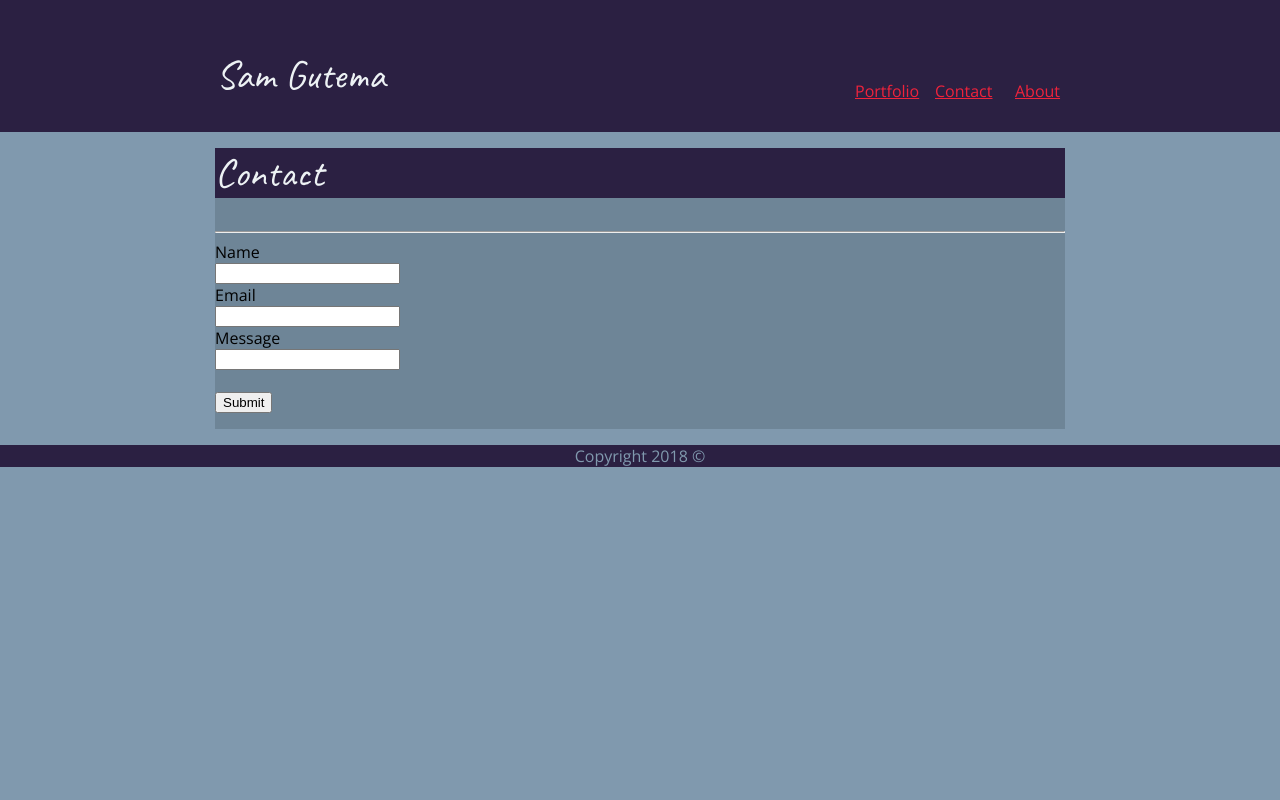
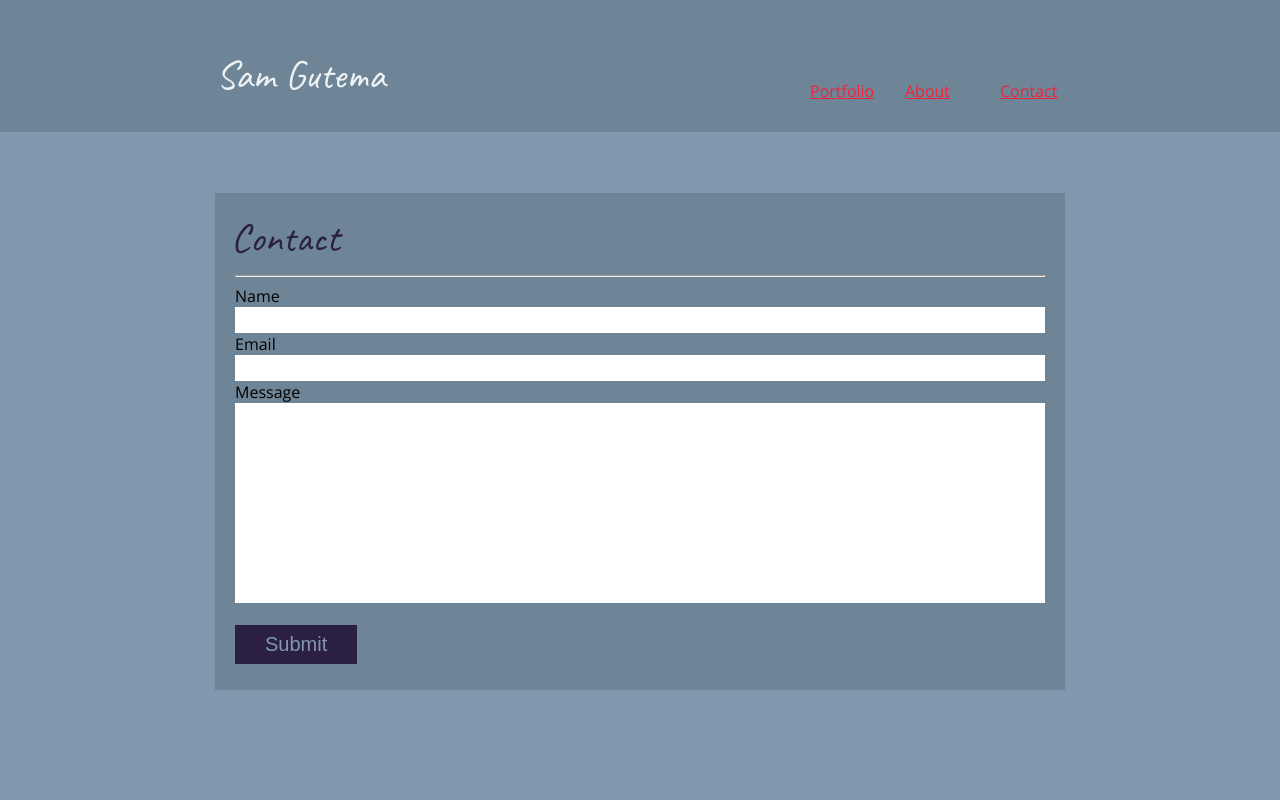
Before and after one commit to samgutema/Basic-Portfolio, a plain HTML site: page contact.html in a window 1280 px wide. Shown: the top 800 px of the page. Drawn offline with nearby package versions, Linux system fonts and the light colour scheme.

Commit message:
final submit 1.0

```diff
--- a/Assets/CSS/style.css
+++ b/Assets/CSS/style.css
@@ -11,7 +11,9 @@
 }
 
  header,footer {
-    background: #2B2042;
+    /* background: #2B2042; */
+    background-color: rgb(110, 133, 151);
+
     color: #8099AE;
 
 
@@ -25,15 +27,66 @@ header {
 
 }
 
-section h2, {
-    color:#EDF2F4;
-    margin:0;
-}
 
 h2 {
     font-size: 40px;
     margin-top: 0;
+    /* background: #2B2042; */
+    /* color:#8099AE; */
+    color:#2B2042;
+    margin-left: 16px;
+    margin-top: 20px;
+    margin-bottom: 12px;
+
 }
+
+
+section h2, {
+    color:#2B2042;
+    margin:0;
+    /* background: #2B2042; */
+
+
+}
+
+#input1 {
+    font-size: 16px;
+    width: 810px;
+    border:solid rgba(255, 255, 255, 0.829)
+
+}
+
+#input2 {
+    font-size: 16px;
+    width: 810px;
+    border:solid rgba(255, 255, 255, 0.829)
+
+}
+
+#input3 {
+    font-size: 16px;
+    height: 200px;
+    width: 810px;
+    border:solid rgba(255, 255, 255, 0.829)
+
+}
+
+#submit {
+    background: #2B2042;
+    color: #8099AE;
+    padding: 8px 30px;
+    border: none;
+    font-size: 20px;
+    margin-bottom: 10px;
+}
+
+
+#con {
+    padding-left: 20px;
+
+}
+
+
 
 h1 {
     font-size: 40px;
@@ -64,9 +117,27 @@ body {
     overflow: auto;
     width: 850px;
     margin: 0 auto;
-    background: #2B2042;
+    /* background: #2B2042; */
+}
 
+.content-wrap-p {
+    max-width: 950px;
+    overflow: auto;
+    width: 850px;
+    margin: 0 auto;
+    /* background: #2B2042; */
 }
+
+.content-wrap-c {
+    max-width: 950px;
+    overflow: auto;
+    width: 850px;
+    margin: 0 auto;
+    /* background: #2B2042; */
+}
+
+
+
 
 a {
     color: #EF233C;
@@ -77,19 +148,27 @@ a {
 
 
     width: 180px;
+    margin-right: -145px;
+    float: right;
+    margin-top: 50px;
+    padding: 30px;
+
+}
+
+
+/* .p-page-nav a {
+    width: 180px;
     margin-right: -160px;
     float: right;
     margin-top: 50px;
     padding: 30px;
 
-
-
-}
+} */
 
 .img1 {
     float: left;
-    height: 100px;
-    width: 180px;
+    height: 150px;
+    width: 250px;
     margin-left: 20px;
     margin-right: 20px;
     margin-top: 20px;
@@ -99,15 +178,62 @@ a {
     background-color: rgb(110, 133, 151);
     width: 850px;
     margin: 0 auto;
-    margin-top: 15px;
+    margin-top: 60px;
     border: 1px solid #8099AE;
-    margin-bottom: 15px;
+    margin-bottom: 500px;
 
 }
+
+.body-content-p {
+    background-color: rgb(110, 133, 151);
+    width: 850px;
+    margin: 0 auto;
+    margin-top: 60px;
+    border: 1px solid #8099AE;
+    margin-bottom: 330px;
+    padding-bottom:120px;
+
+}
+
+.pimg {
+    margin: 20px;
+
+}
+
+.body-content-c {
+    background-color: rgb(110, 133, 151);
+    width: 850px;
+    margin: 0 auto;
+    margin-top: 60px;
+    border: 1px solid #8099AE;
+    margin-bottom: 375px;
+
+
+}
+
+footer {
+    text-align: center;
+}
+
+
 
 .footer-wrap {
     text-align: center;
     background: #2B2042;
+}
+
+}
+.footer-wrap-p {
+    text-align: center;
+    background: #2B2042;
+}
 
 
 }
+.footer-wrap-c {
+    text-align: center;
+    background: #2B2042;
+    height:2px;
+
+
+}
--- a/contact.html
+++ b/contact.html
@@ -13,14 +13,14 @@
 
         <header>
 
-            <div class="content-wrap">
+            <div class="content-wrap-c">
 
                 <h1>Sam Gutema</h1>
 
                     <div class="page-nav">
                         <nav>
+                            <a href="contact.html"> Contact </a>
                             <a href="index.html"> About </a>
-                            <a href="contact.html"> Contact </a>
                             <a href="portfolio.html"> Portfolio </a>
 
                         </nav>
@@ -32,28 +32,31 @@
         </header>
 
 
-        <section class="body-content">
+        <section class="body-content-c">
 
             <header> <h2> Contact </h2> </header>
 
-            <hr>
+            <hr width="95%">
 
             <form action="/action_page.php">
+                <div id="con">
+                     Name <br> <input id="input1" type="text" name="fname"><br>
 
-                Name <br> <input id="input1" type="text" name="fname"><br>
+                     Email <br> <input id="input2" type="text" name="lname"><br>
 
-                Email <br> <input id="input2" type="text" name="lname"><br>
+                     Message <br> <input id="input3" type="text" name="lname"  ><br>
 
-                Message <br> <input id="input3" type="text" name="lname"><br>
+                     <br>
 
-                <br>
+                    <input id="submit" type="submit" value="Submit" >
+                </div>
 
-                <input id="submit" type="submit" value="Submit" >
+
             </form>
 
         </section>
 
-        <div class="footer-wrap">
+        <div class="footer-wrap-c">
 
                 <footer>
                         Copyright 2018 &copy;
```
Also changed, not shown: index.html (+7 -2 lines), portfolio.html (+36 -8 lines), Assets/Images/about.jpg (deleted).
